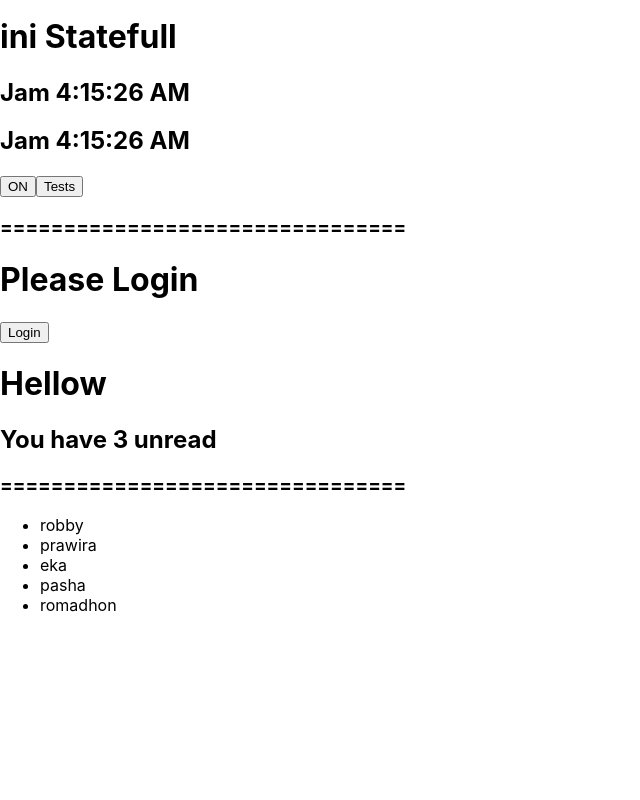
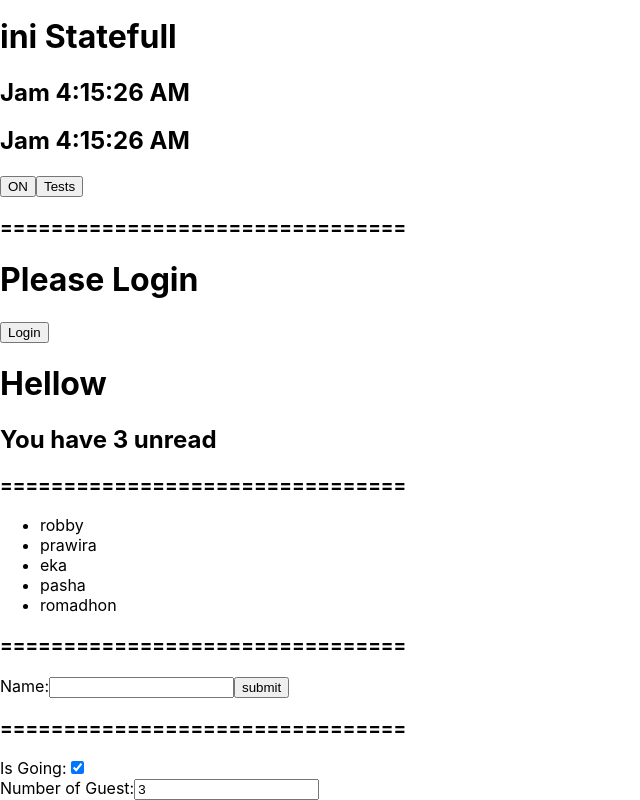
Before and after one commit to prawpash/belajar-react, a React (Create React App) app: page / in a window 1280 px wide. Shown: the part 335-1135 px from the top of the page, without its empty margins (0-640 px from the left). Before the commit the page ends 966 px from the top, so only its background shows below. Built offline with nearby package versions, Linux system fonts and the light colour scheme.

Commit message:
belajar form dan controlled component

```diff
--- a/src/App.js
+++ b/src/App.js
@@ -6,6 +6,8 @@ import ToggleWithParam from './components/toggleWithParam';
 import LoginControl from './components/loginControl';
 import MailBox from './components/mailbox';
 import NumberList from './components/numberList';
+import NameForm from './components/nameForm';
+import FormMulti from './components/formMulti';
 
 function App() {
   let id = 3;
@@ -36,6 +38,10 @@ function App() {
       <MailBox unreadMessage={unreadMessage}/>
       <h3>================================</h3>
       <NumberList numbers={numbers}/>
+      <h3>================================</h3>
+      <NameForm/>
+      <h3>================================</h3>
+      <FormMulti/>
     </div>
   );
 }
--- /dev/null
+++ b/src/components/formMulti.js
@@ -0,0 +1,45 @@
+import React from 'react';
+
+class FormMulti extends React.Component{
+    constructor(props){
+        super(props);
+
+        this.state = {
+            isGoing: true,
+            numberOfGuest: 3
+        };
+
+        this.handleInputChange = this.handleInputChange.bind(this);
+    }
+
+    handleInputChange(event){
+        const target = event.target;
+        const value = target.type === 'checkbox' ? target.checked : target.value;
+        const name = target.name;
+
+        this.setState({
+            [name]: value
+        });
+    }
+
+    render(){
+        return(
+            <form>
+                <div>
+                    <label>
+                        Is Going:
+                        <input type="checkbox" name="isGoing" checked={this.state.isGoing} onChange={this.handleInputChange}/>
+                    </label>
+                </div>
+                <div>
+                    <label>
+                        Number of Guest:
+                        <input type="number" name="numberOfGuest" value={this.state.numberOfGuest} onChange={this.handleInputChange} />
+                    </label>
+                </div>
+            </form>
+        );
+    }
+}
+
+export default FormMulti;
--- /dev/null
+++ b/src/components/nameForm.js
@@ -0,0 +1,36 @@
+import React from 'react';
+
+class NameForm extends React.Component{
+    constructor(props){
+        super(props);
+
+        this.state = {value:''};
+        this.handleOnChange = this.handleOnChange.bind(this);
+        this.handleOnSubmit = this.handleOnSubmit.bind(this);
+    }
+
+    handleOnChange(event){
+        this.setState({
+            value: event.target.value
+        });
+    }
+
+    handleOnSubmit(event){
+        alert('Hello, ' + this.state.value);
+        event.preventDefault();
+    }
+
+    render(){
+        return(
+            <form onSubmit={this.handleOnSubmit}>
+                <label>
+                    Name:
+                    <input type="text" onChange={this.handleOnChange} value={this.state.value}/>
+                </label>
+                <input type="submit" value="submit"/>
+            </form>
+        );
+    }
+}
+
+export default NameForm;
```
